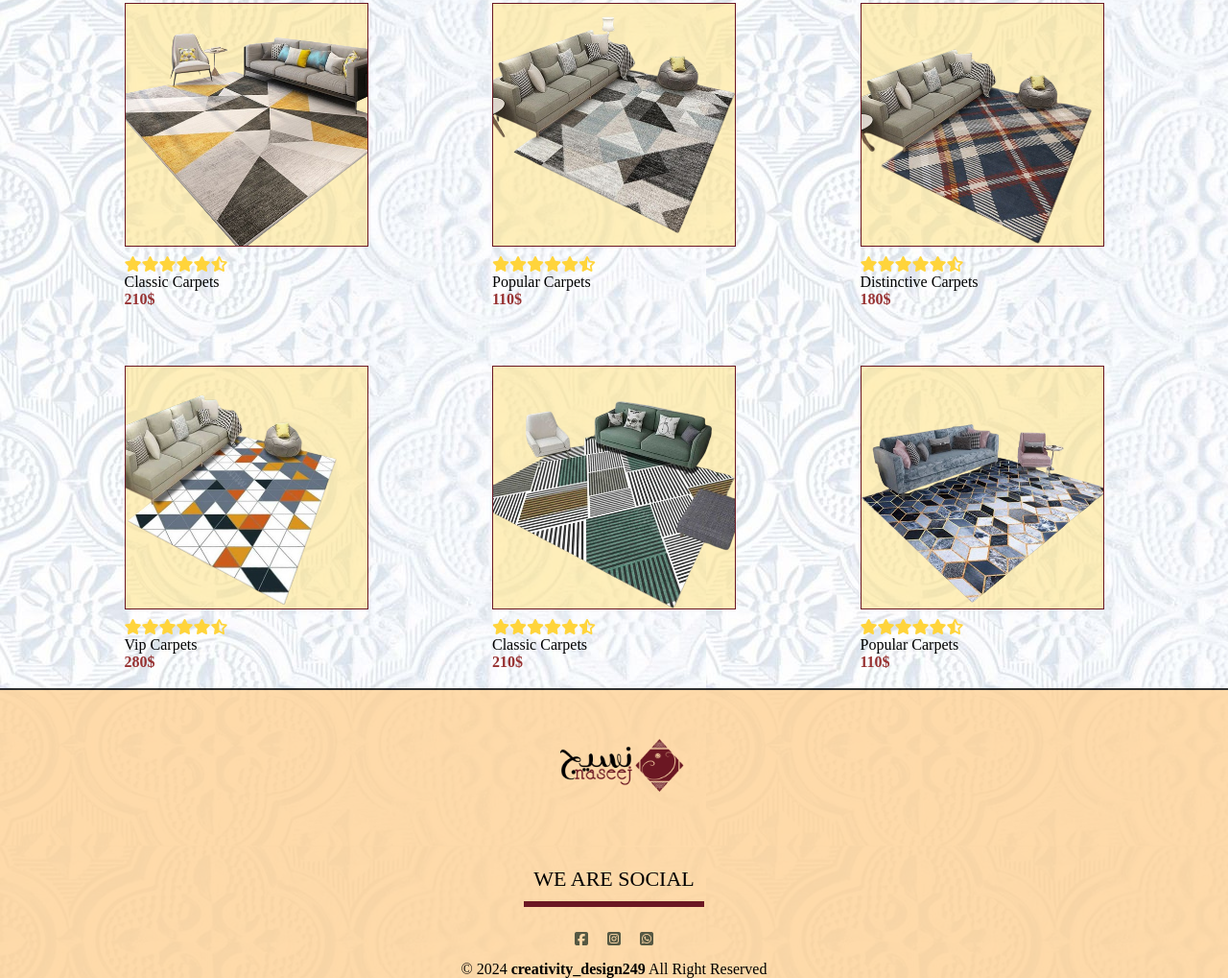
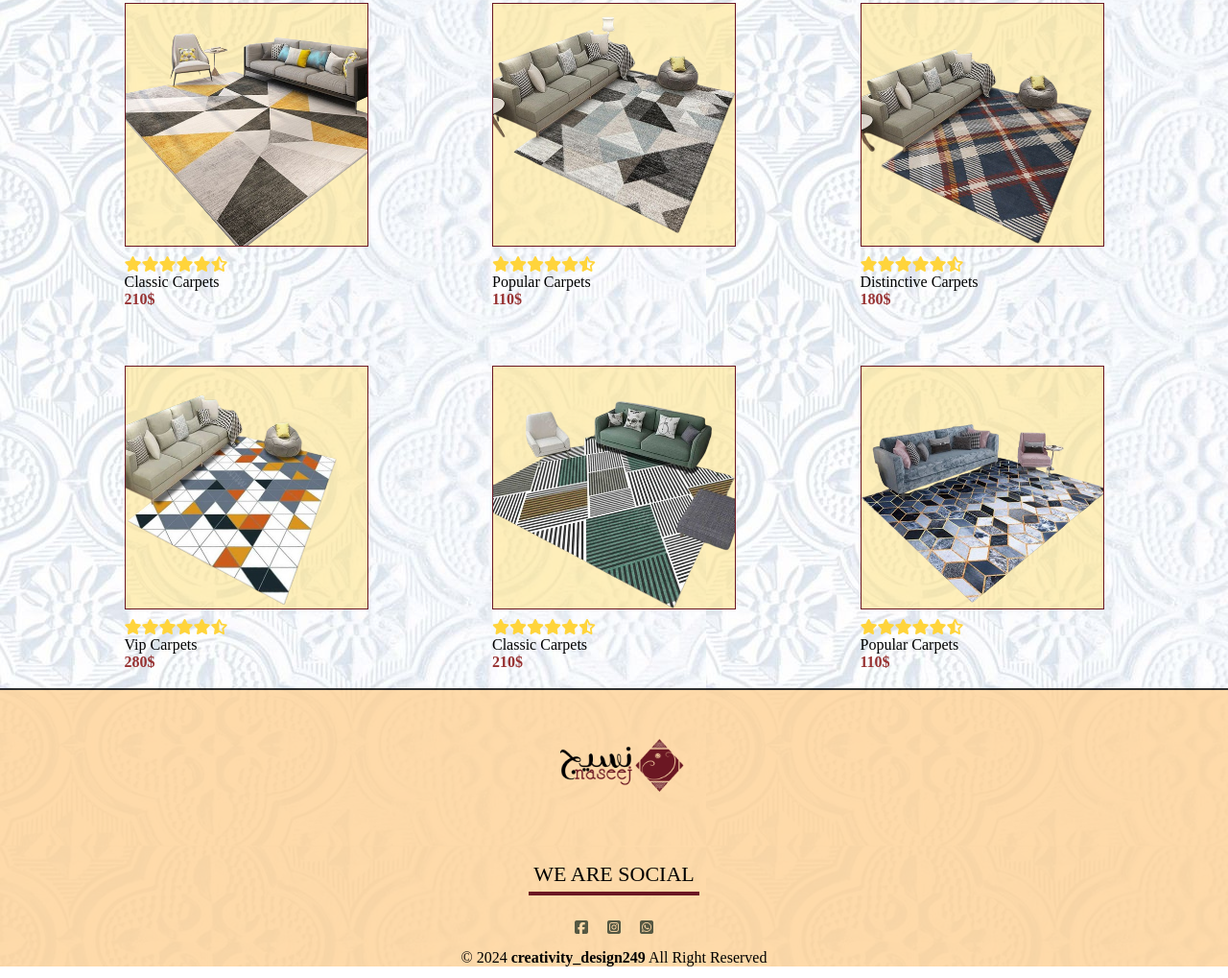
Before and after one commit to creativity249/The-Second-Project, a plain HTML site: page index.html in a window 1280 px wide. Shown: the part 1735-2754 px from the top of the page at 96% size. Drawn offline with Linux system fonts and the light colour scheme.

Commit message:
Update style.css

```diff
--- a/css/style.css
+++ b/css/style.css
@@ -591,8 +591,8 @@ transform-origin:0% 50%;
 }
 .footer p:not(.copyright) {
   text-transform: uppercase;
-  padding: 10px;
-  border-bottom: 6px solid #6B1723;
+  padding: 5px;
+  border-bottom: 4px solid #6B1723;
   font-size: 22px;
   width: fit-content;
   margin: 20px auto;
```
